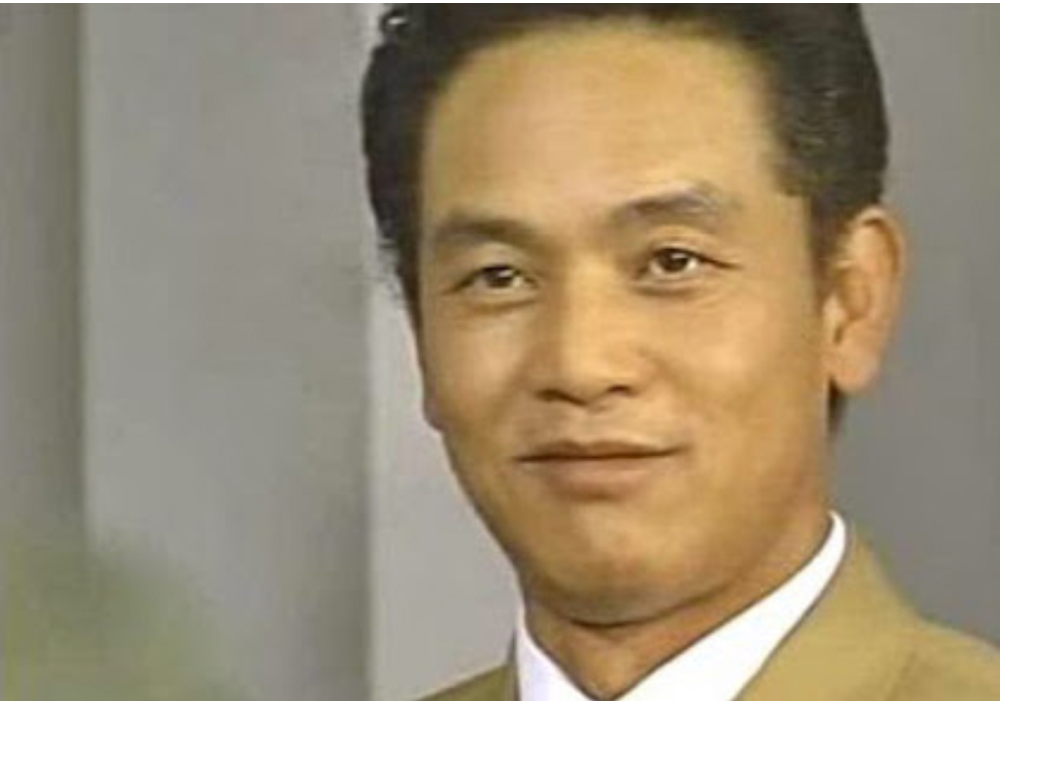
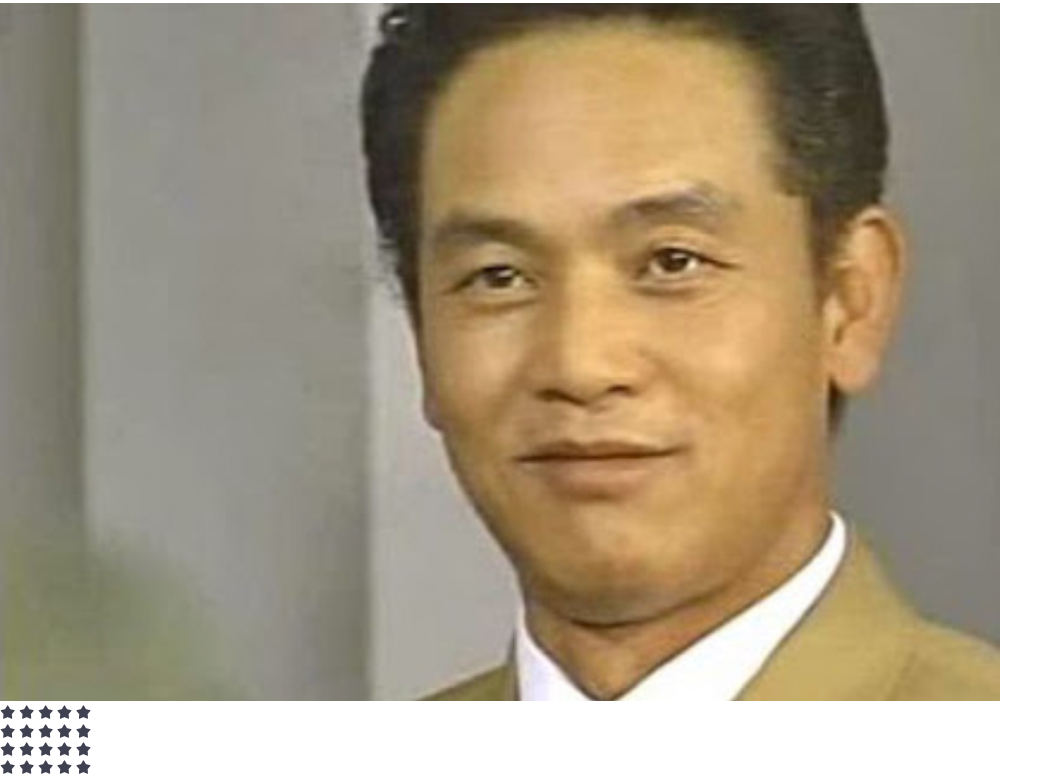
Before and after one commit to seoyoonyi/tomorrow-house, a website: page index.html in a window 1280 px wide. Shown: the part 716-1495 px from the top of the page, without its empty margins (0-1063 px from the left). Before the commit the page ends 1419 px from the top, so only its background shows below. Drawn offline with Linux system fonts and the light colour scheme; files whose address does not match are found by name.

Commit message:
💄 star ratings 컴포넌트 구현

```diff
--- a/index.html
+++ b/index.html
@@ -37,6 +37,36 @@
       <div class="avatar-32">
         <img src="./assets/images/img-user-01.jpg" alt="사딸라아저씨" />
       </div>
+      <div>
+        <div class="star-rating-13">
+          <i class="ic-star is-active"></i>
+          <i class="ic-star is-active"></i>
+          <i class="ic-star is-active"></i>
+          <i class="ic-star is-active"></i>
+          <i class="ic-star is-active"></i>
+        </div>
+        <div class="star-rating-16">
+          <i class="ic-star is-active"></i>
+          <i class="ic-star is-active"></i>
+          <i class="ic-star is-active"></i>
+          <i class="ic-star is-active"></i>
+          <i class="ic-star is-active"></i>
+        </div>
+        <div class="star-rating-20">
+          <i class="ic-star is-active"></i>
+          <i class="ic-star is-active"></i>
+          <i class="ic-star is-active"></i>
+          <i class="ic-star is-active"></i>
+          <i class="ic-star is-active"></i>
+        </div>
+        <div class="star-rating-24">
+          <i class="ic-star is-active"></i>
+          <i class="ic-star is-active"></i>
+          <i class="ic-star is-active"></i>
+          <i class="ic-star is-active"></i>
+          <i class="ic-star is-active"></i>
+        </div>
+      </div>
     </div>
   </body>
 </html>
--- a/styles/main.scss
+++ b/styles/main.scss
@@ -13,5 +13,6 @@
 
 @import './modules/tags';
 @import './modules/avatars';
+@import './modules/strar-ratings';
 
 @import './layouts/grid';
--- /dev/null
+++ b/styles/modules/_strar-ratings.scss
@@ -0,0 +1,31 @@
+%star-rating-base {
+  @include flexbox(start);
+
+  .ic-star {
+    color: $border;
+
+    &.is-active {
+      color: $blue;
+    }
+  }
+}
+
+.star-rating-13 {
+  @extend %star-rating-base;
+  font-size: 13px;
+}
+
+.star-rating-16 {
+  @extend %star-rating-base;
+  font-size: 16px;
+}
+
+.star-rating-20 {
+  @extend %star-rating-base;
+  font-size: 20px;
+}
+
+.star-rating-24 {
+  @extend %star-rating-base;
+  font-size: 24px;
+}
```
